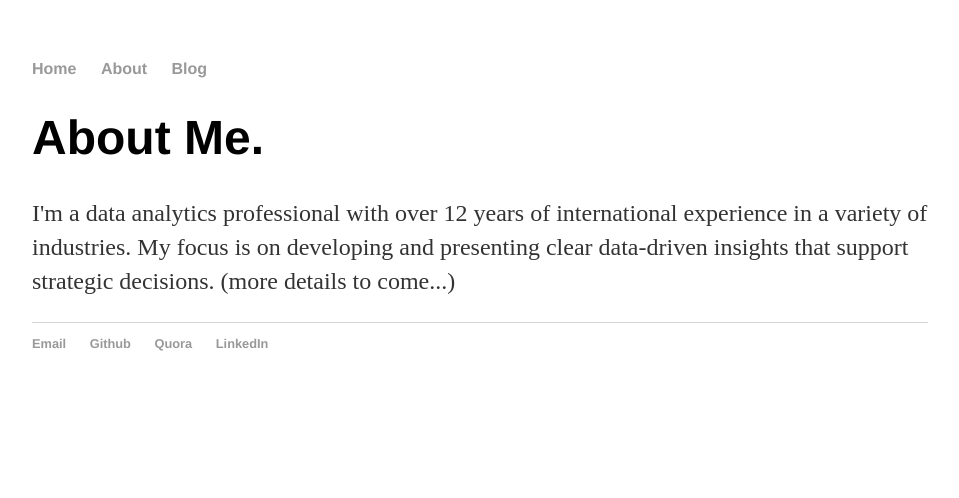
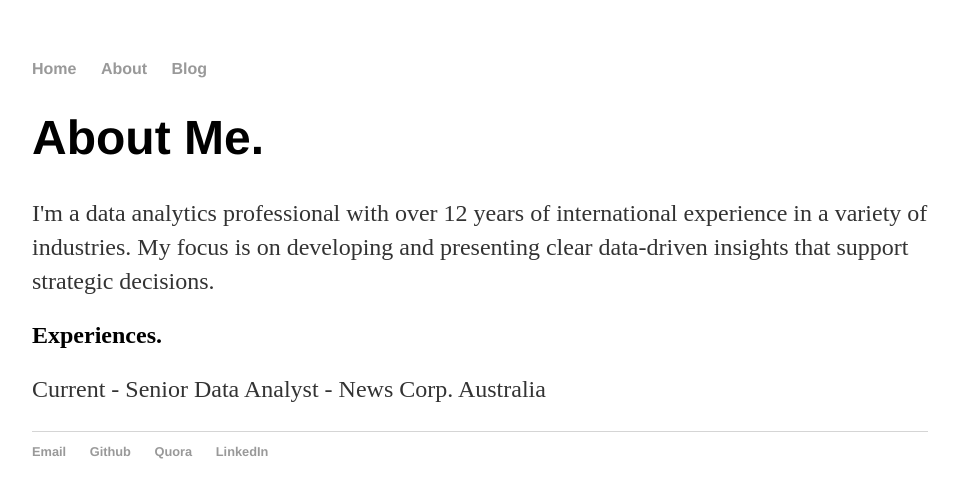
Before and after one commit to FelipeRego/FelipeRego.github.io, a Jekyll site: the page built from about/index.html, in a window 1280 px wide. Shown: the top 498 px of the page, without its empty margins (160-1119 px from the left). Built offline with Jekyll 4.4.1, drawn with Linux system fonts in a browser that asks for light colours.

Commit message:
Update index.html

```diff
--- a/about/index.html
+++ b/about/index.html
@@ -6,6 +6,11 @@ title: Felipe Rego - Data Analyst | Insights | Wrangling | Visualisation | Model
 	<h1>About Me.</h1>
 	<p>I'm a data analytics professional with over 12 years of international experience in a variety of industries.
 	My focus is on developing and presenting clear data-driven insights that support strategic decisions.
-	(more details to come...)
+	</p>
+
+	<h2>Experiences.</h2>
+	<p> Current - Senior Data Analyst - News Corp. Australia
+
+
 	</p>
 </div><!-- /.blurb -->
```
